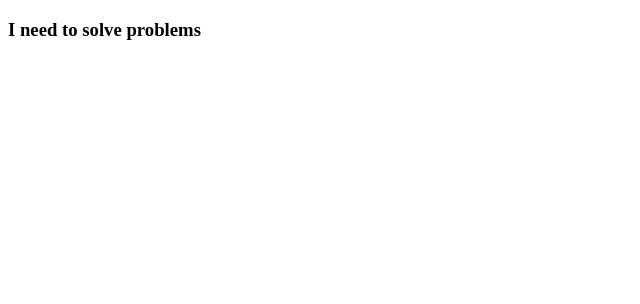
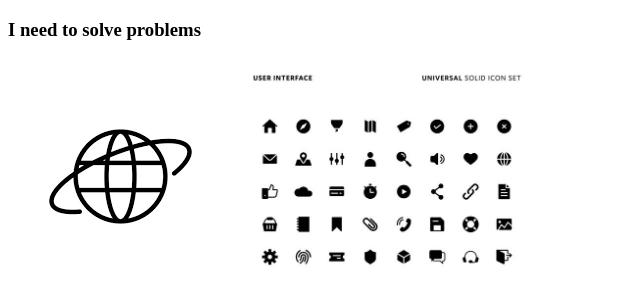
Before and after one commit to shanto107/problem-repo, a plain HTML site: page index.html in a window 1280 px wide. Shown: the whole page, without its empty margins (0-640 px from the left). Drawn offline with Linux system fonts and the light colour scheme.

Commit message:
commit for image

```diff
--- a/index.html
+++ b/index.html
@@ -7,5 +7,7 @@
 </head>
 <body>
     <h3>I need to solve problems</h3>
+    <img src="imageproblem/net.png" alt="">
+    <img width="300px" src="imageproblem/interface.jpg" alt="">
 </body>
 </html>
```
Also changed, not shown: imageproblem/interface.jpg (added), imageproblem/loading.jpg (added), imageproblem/net.png (added).
